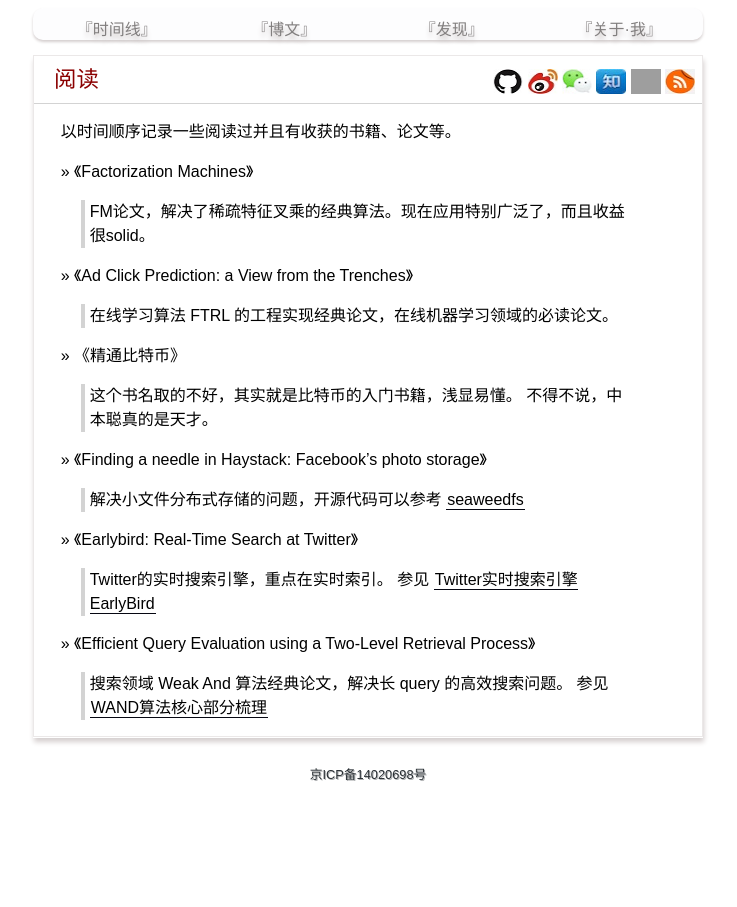
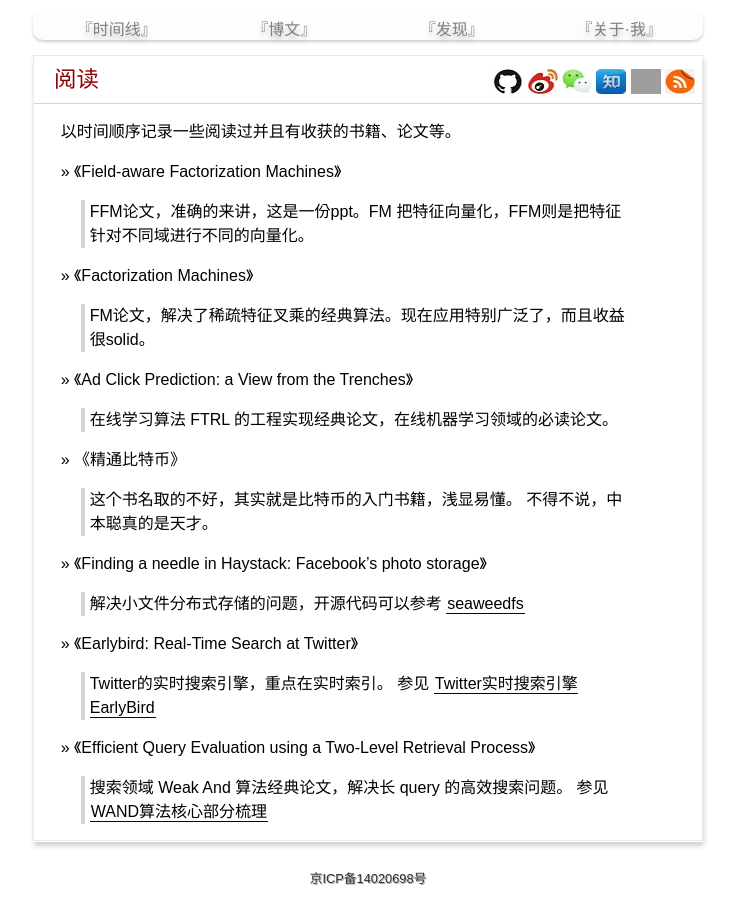
Before and after one commit to yanyiwu/blog, a Jekyll site: the page built from reading.md, in a window 1280 px wide. Shown: the whole page, without its empty margins (272-1009 px from the left). Built offline with Jekyll 4.4.1, drawn with Linux system fonts in a browser that asks for light colours; Markdown is read by kramdown in place of the engine named in the settings; comment, search, counter and statistics services are not loaded; grey boxes are pictures that could not be loaded.

Commit message:
[read] ffm

```diff
--- a/reading.md
+++ b/reading.md
@@ -4,6 +4,10 @@ title: 阅读
 ---
 
 以时间顺序记录一些阅读过并且有收获的书籍、论文等。
+
+&raquo; 《Field-aware Factorization Machines》
+
+> FFM论文，准确的来讲，这是一份ppt。FM 把特征向量化，FFM则是把特征针对不同域进行不同的向量化。
 
 &raquo; 《Factorization Machines》
 
```
